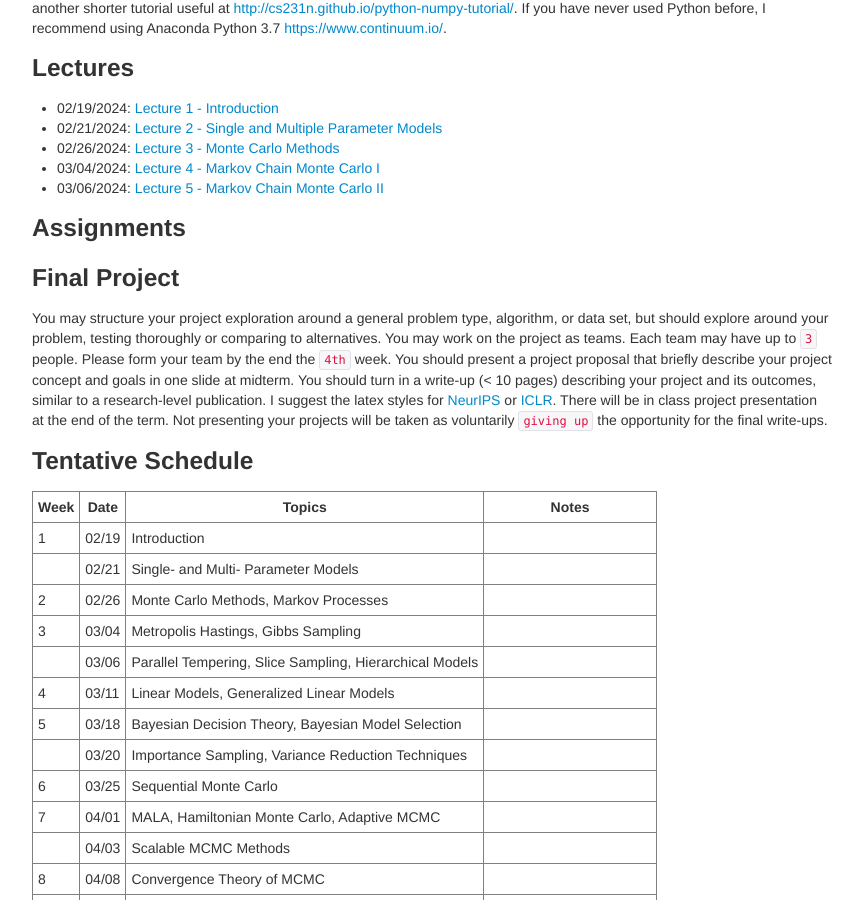
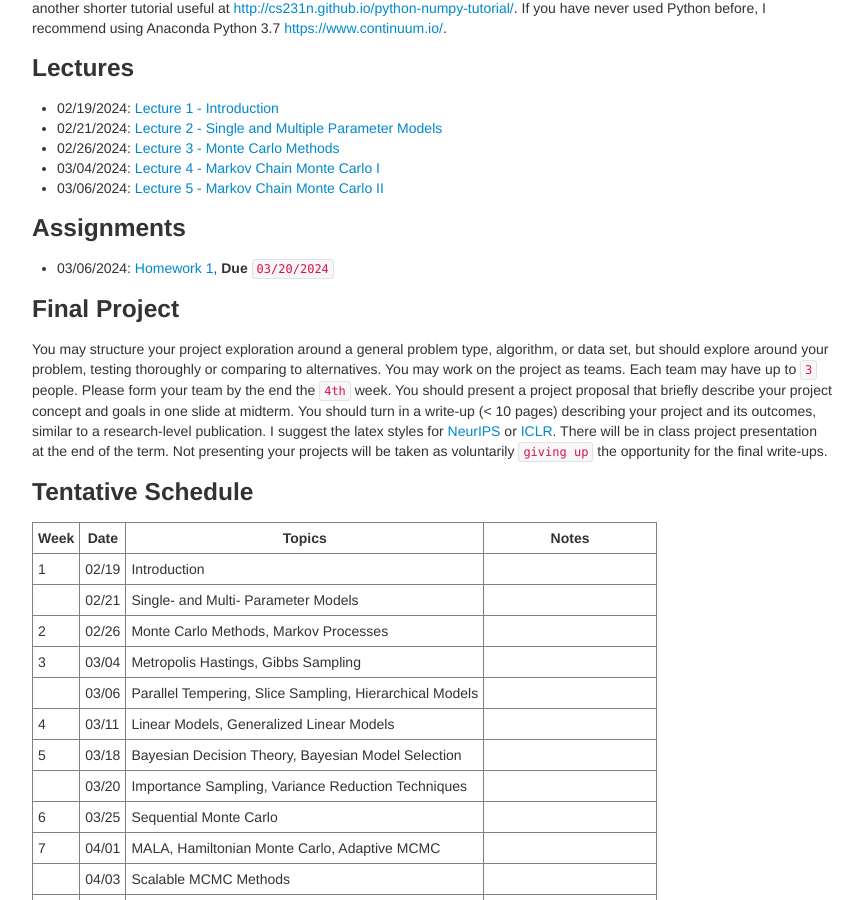
Before and after one commit to zcrabbit/zcrabbit.github.io, a Jekyll site: the page built from courses/btc-s24.md, in a window 1280 px wide and 900 px high, scrolled down 1075 px. Shown: the whole window, without its empty margins (208-1071 px from the left). Built offline with Jekyll 4.4.1, drawn with Linux system fonts in a browser that asks for light colours.

Commit message:
homework 1 out

```diff
--- a/courses/btc-s24.md
+++ b/courses/btc-s24.md
@@ -49,7 +49,7 @@ We will use python during the course. A good Python tutorial is available at <ht
 
 
 ### Assignments
-<!-- - 03/11/2022: [Homework 1]({{sites.baseurl}}/static/slides/btc_spring22/hw01.pdf), **Due** `03/25/2022` -->
+- 03/06/2024: [Homework 1]({{sites.baseurl}}/static/slides/btc_spring24/hw01.pdf), **Due** `03/20/2024`
 
 
 
```
Also changed, not shown: 2 other files.
